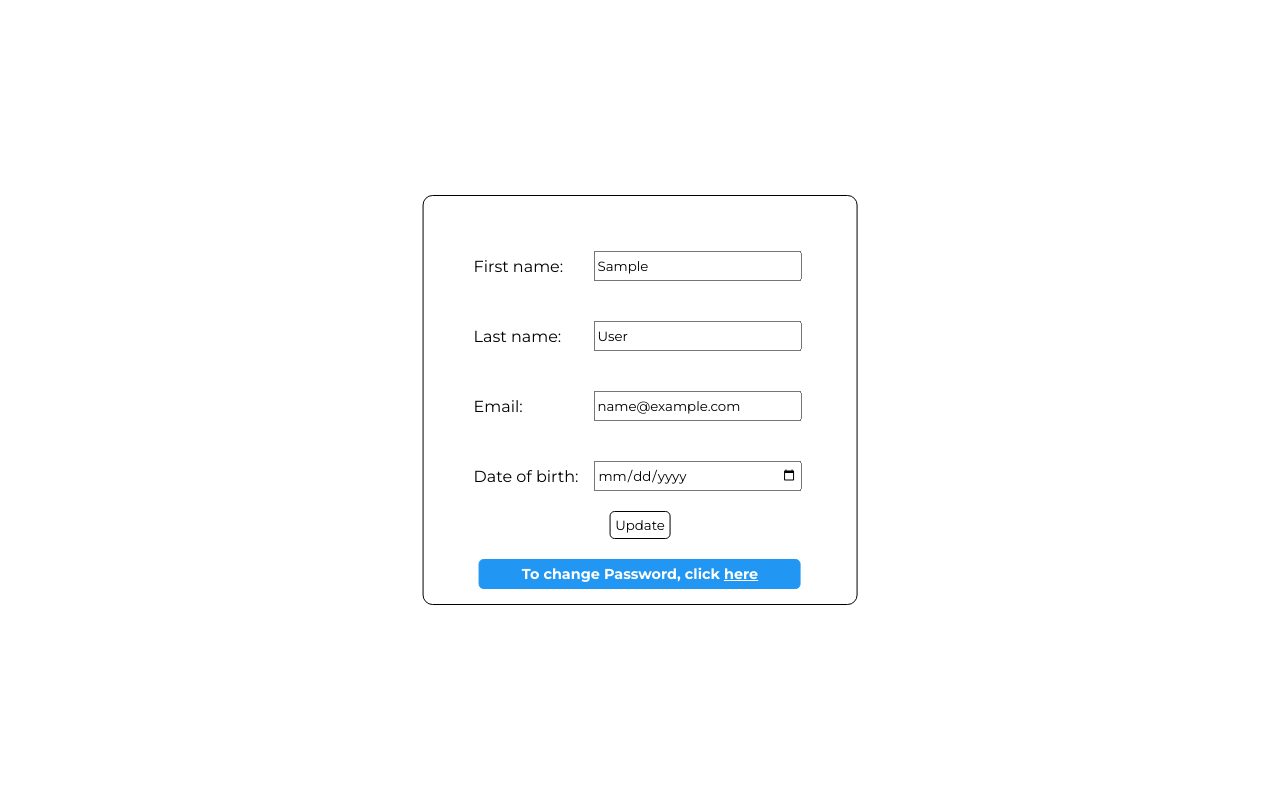
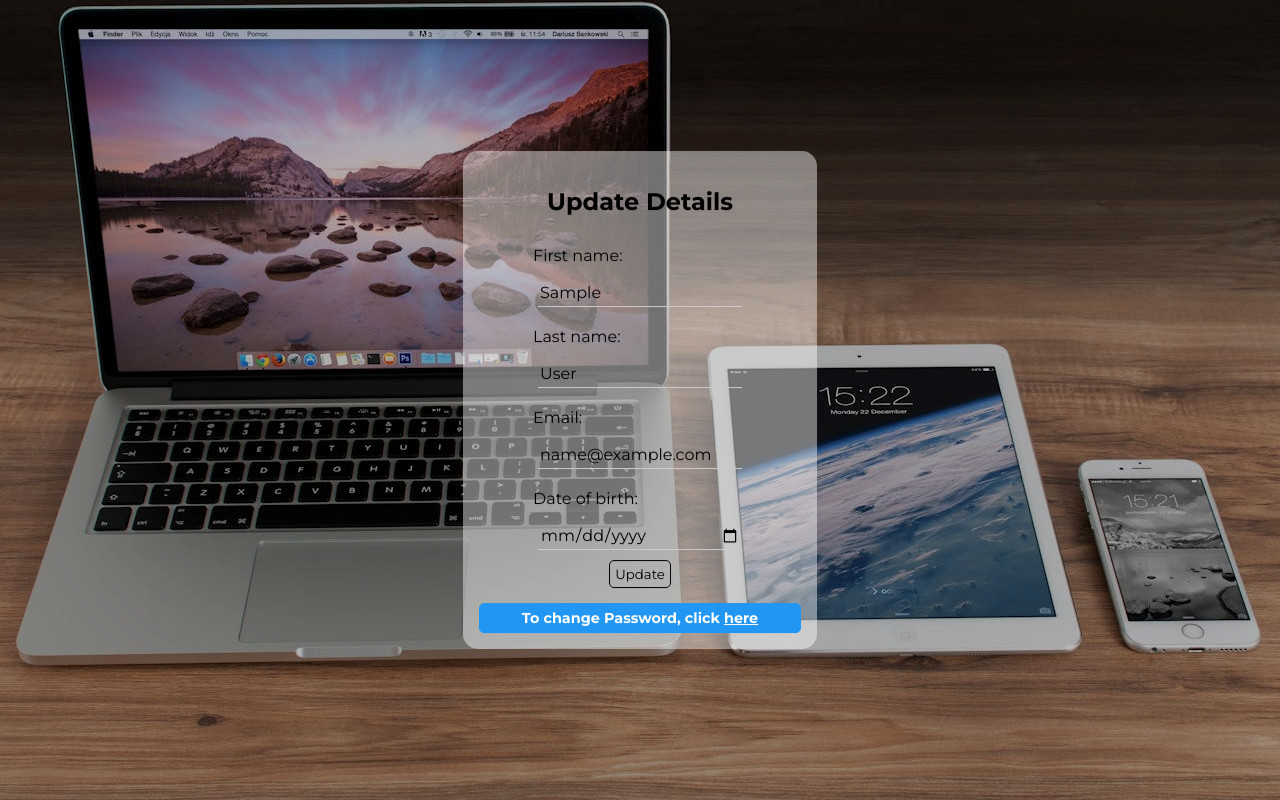
Before and after one commit to HimangshuDe/The-Blog-Co-Project, a Django app: page /auth/update/ in a window 1280 px wide. Run offline with Django 5.2, Linux system fonts and the light colour scheme; the visitor is signed in with stand-in values (Sample User, id 1); data comes from the database, SQL or seed files in the repository.

Commit message:
🌟 UI updated of account info update page
Also ✅
▶️ Added some image assets

```diff
--- a/auth_app/static/auth_app/update.css
+++ b/auth_app/static/auth_app/update.css
@@ -3,6 +3,12 @@ html, body{
     margin: 0;
     padding: 0;
     box-sizing: border-box;
+}
+
+body{
+    background: url("../../../static/images/macbook-pro-beside-white-ipad.jpg") no-repeat center center/cover;
+    backdrop-filter: brightness(70%);
+    height: 100vh;
 }
 
 /* Form Styling */
@@ -11,18 +17,22 @@ html, body{
     top: 50%;
     left: 50%;
     transform: translate(-50%, -50%);
-    border: 1px solid #000;
-    border-radius: 10px;
+    border: 1px solid transparent;
+    border-radius: 15px;
     padding: 15px;
     display: flex;
     flex-direction: column;
     align-items: center;
+    background: #ffffff71;
+    backdrop-filter: blur(5px);
 }
 
+.form-header{
+    margin-bottom: 10px;
+}
 
 form{
-    padding: 5px;
-    margin: 10px;
+    margin: 5px 10px 10px 10px;
 }
 
 .form-controls {
@@ -32,22 +42,50 @@ form{
 }
 
 .form-controls div{
-    margin: 10px;
+    margin: 5px;
     padding: 5px;
     display: flex;
-    justify-content: space-between;
-    align-items: center;
+    flex-direction: column;
+    justify-items: center;
+    gap: 10px;
+    align-items: start;
 }
 
 .form-controls div>label{
     margin-right: 10px;
+    order: 1;
 }
 
 .form-controls div>input{
     height: 22px;
     padding: 2px;
-    margin: 5px;
+    margin: 5px 5px 0px 5px;
     width: 200px;
+    font-size: 16px;
+    background: transparent;
+    border: none;
+    border-bottom: 1px solid #ccc;
+    transition: 0.8s ease;
+    order: 2;
+}
+
+.form-controls div>input:focus{
+    outline:none;
+    border-bottom: 1px solid #000;
+    transition: 0.8s ease;
+}
+
+.form-controls div>input[aria-invalid='true']{
+    border-bottom: 1px solid #f00;
+}
+
+.form-controls div ul.errorlist{
+    list-style: none;
+    order: 3;
+    color: #f00;
+    font-size: small;
+    padding: 5px;
+    margin: 0;
 }
 
 .form-controls input[type='submit']{
@@ -58,6 +96,12 @@ form{
     align-self: center;
     padding: 5px;
     cursor: pointer;
+    transition: 0.8s ease;
+}
+
+.form-controls input[type='submit']:hover{
+    padding: 5px 10px;
+    transition: 0.8s ease;
 }
 
 /* Info Box */
--- a/auth_app/templates/auth_app/update.html
+++ b/auth_app/templates/auth_app/update.html
@@ -2,7 +2,7 @@
 {% load static %}
 
 {% block page_title %}
-    Update Info
+    Update Details
 {% endblock page_title %}
 
 {% block css_files %}
@@ -13,11 +13,11 @@
 <main>
     <section>
         <div class="form-wrap">
+            <h1 class="form-header">Update Details</h1>
             <form action="{% url "update" %}" method="post">
                 {% csrf_token %}
                 <div class="form-controls">
                     {{form}}
-                    {{form.errors}}
                     <input type="submit" value="Update">
                 </div>
             </form>
```
Also changed, not shown: static/images/macbook-pro-beside-white-ipad.jpg (added), static/images/password-kbd-alphabets.jpg (added).
